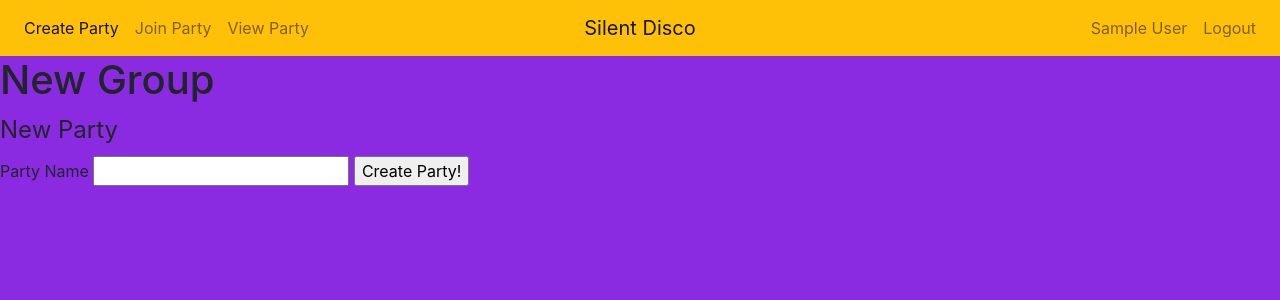
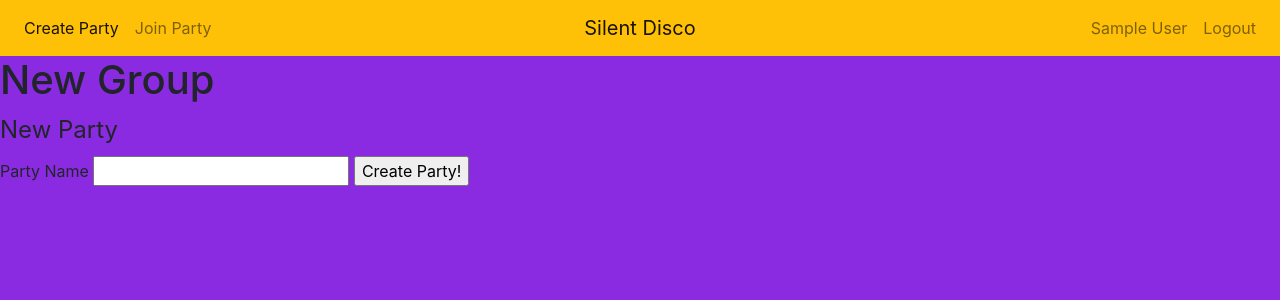
Before and after one commit to omarsagoo/silent-disco-v1, a Flask app: page /create_party in a window 1280 px wide. Shown: the top 300 px of the page. Run offline with Flask 2, Linux system fonts and the light colour scheme; the visitor is signed in with stand-in values (Sample User, id 1); data comes from the database, SQL or seed files in the repository; some libraries are stand-ins or nearby versions.

Commit message:
Removed View Party

```diff
--- a/app/templates/base/base.html
+++ b/app/templates/base/base.html
@@ -17,9 +17,6 @@
                         </li>
                         <li class="nav-item">
                             <a class="nav-link" href="/join_party">Join Party</a>
-                        </li>
-                        <li class="nav-item">
-                            <a class="nav-link" href="#">View Party</a>
                         </li>
                     </ul>
                 </div>
```
